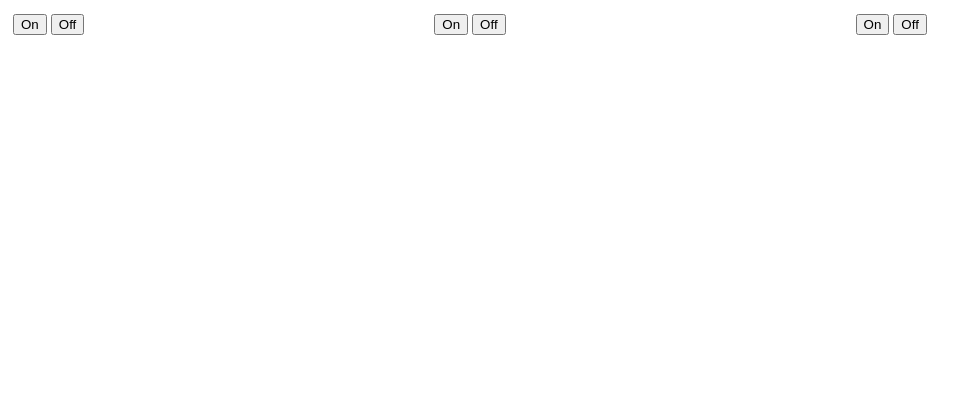
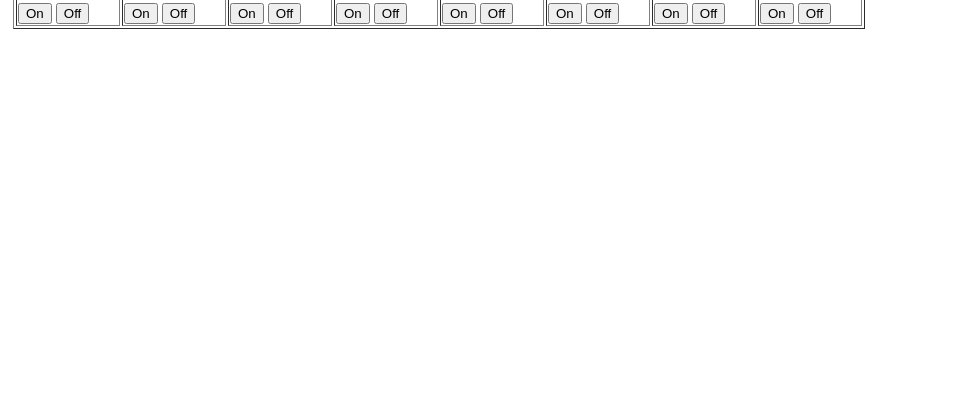
Before and after one commit to nelsonjpn/p2-ducks, a Flask app: template templates/lightbulb.html in a window 1280 px wide. Shown: the part 292-712 px from the top of the page, without its empty margins (0-977 px from the left). Run offline with Flask 2, Linux system fonts and the light colour scheme; the template is opened without the code that fills it, so the values that code supplies are empty; some libraries are stand-ins or nearby versions.

Commit message:
Lightbulb template

```diff
--- a/main.py
+++ b/main.py
@@ -53,7 +53,7 @@ def ducks_route():
 # connects /flask path of server to render binary.html
 @app.route('/bin/')
 def bin_route():
-    return render_template("binary.html", projects=data.setup())
+    return render_template("lightbulb.html", projects=data.setup())
 
 
 # connects /flask path of server to render Char_codes.html
--- a/templates/lightbulb.html
+++ b/templates/lightbulb.html
@@ -30,43 +30,42 @@
         <script>
             function light(sw) {
                 var pic;
-                //if (sw == 0) {
-                pic = "static" + sw
-            } //else {
-              //pic = "https://previews.123rf.com/images/subhanbaghirov/subhanbaghirov1909/subhanbaghirov190900033/130565737-idea-light-bulb-icon-simple-flat-style-illustration-.jpg"
-            //}
+
+                pic = "static/" + sw
+            }
+
             document.getElementById('myImage').src = pic;
             }
         </script>
 
-        <img id="bulb1" src="static/pic_bulboff1.gif" width="100" height="180">
 
-        <p>
-            <button type="button" onclick="light('pic_bulbon1.gif')">On</button>
-            <button type="button" onclick="light('pic_bulboff1.gif')">Off</button>
-        </p>
-    </div>
-    <div class="column">
-
-        <img id="blub2" src="https://media.istockphoto.com/vectors/light-bulb-icon-vector-id1088281510" width="100" height="180">
-
-        <p>
-            <button type="button" onclick="light(1)">On</button>
-            <button type="button" onclick="light(0)">Off</button>
-        </p>
-    </div>
-    <div class="column">
-
-
-        <img id="bulb3" src="https://media.istockphoto.com/vectors/light-bulb-icon-vector-id1088281510" width="100" height="180">
-
-        <p>
-            <button type="button" onclick="light(1)">On</button>
-            <button type="button" onclick="light(0)">Off</button>
-        </p>
-    </div>
-
-</div>
+        <form action="/bin/" method="POST">
+            <table border="1">
+                <tr>
+                    <td><img id="blub1" src="static/pic_bulboff1.gif" width="100" height="180">
+                        <button type="button" onclick="light('pic_bulbon1.gif')">On</button>
+                        <button type="button" onclick="light('pic_bulboff1.gif')">Off</button>
+                    <td><img id="blub2" src="static/pic_bulboff2.gif" width="100" height="180">
+                        <button type="button" onclick="light('pic_bulbon2.gif')">On</button>
+                        <button type="button" onclick="light('pic_bulboff2.gif')">Off</button>
+                    <td><img id="blub3" src="static/pic_bulboff3.gif" width="100" height="180">
+                        <button type="button" onclick="light('pic_bulbon3.gif')">On</button>
+                        <button type="button" onclick="light('pic_bulboff3.gif')">Off</button>
+                    <td><img id="blub4" src="static/pic_bulboff4.gif" width="100" height="180">
+                        <button type="button" onclick="light('pic_bulbon4.gif')">On</button>
+                        <button type="button" onclick="light('pic_bulboff4.gif')">Off</button>
+                    <td><img id="blub3" src="static/pic_bulboff5.gif" width="100" height="180">
+                        <button type="button" onclick="light('pic_bulbon5.gif')">On</button>
+                        <button type="button" onclick="light('pic_bulboff5.gif')">Off</button>
+                    <td><img id="blub3" src="static/pic_bulboff6.gif" width="100" height="180">
+                        <button type="button" onclick="light('pic_bulbon6.gif')">On</button>
+                        <button type="button" onclick="light('pic_bulboff6.gif')">Off</button>
+                    <td><img id="blub3" src="static/pic_bulboff7.gif" width="100" height="180">
+                        <button type="button" onclick="light('pic_bulbon7.gif')">On</button>
+                        <button type="button" onclick="light('pic_bulboff7.gif')">Off</button>
+                    <td><img id="blub3" src="static/pic_bulboff8.gif" width="100" height="180">
+                        <button type="button" onclick="light('pic_bulbon8.gif')">On</button>
+                        <button type="button" onclick="light('pic_bulboff8.gif')">Off</button>
 
 </body>
 </html>
```
